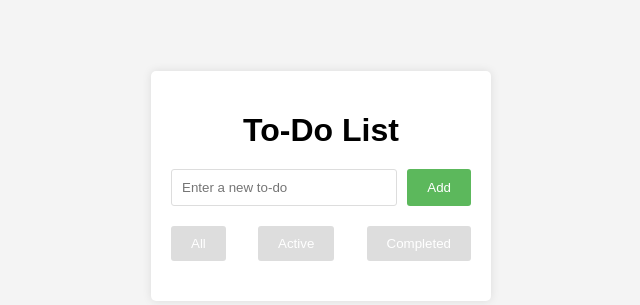
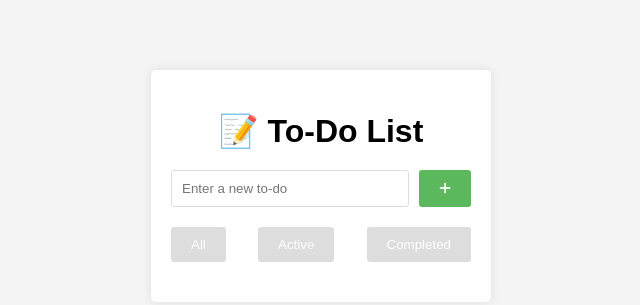
Before and after one commit to abhetu/todo-app, a plain HTML site: page index.html in a window 1280 px wide. Shown: the part 214-519 px from the top of the page, without its empty margins (319-959 px from the left). Drawn offline with Linux system fonts and the light colour scheme.

Commit message:
index.html updated

```diff
--- a/index.html
+++ b/index.html
@@ -1,9 +1,3 @@
-<!--
-File: index.html
-Author: Your Name
-Date: 2024-06-19
-Description: Simple To-Do App using HTML, CSS, and JavaScript.
--->
 <!DOCTYPE html>
 <html lang="en">
 <head>
@@ -11,13 +5,14 @@ Description: Simple To-Do App using HTML, CSS, and JavaScript.
     <meta name="viewport" content="width=device-width, initial-scale=1.0">
     <title>To-Do App</title>
     <link rel="stylesheet" href="styles.css">
+    <script src="https://kit.fontawesome.com/a076d05399.js" crossorigin="anonymous"></script>
 </head>
 <body>
     <div class="container">
-        <h1>To-Do List</h1>
+        <h1>📝 To-Do List</h1>
         <form id="todo-form">
             <input type="text" id="todo-input" placeholder="Enter a new to-do">
-            <button type="submit">Add</button>
+            <button type="submit"><i class="fas fa-plus"></i></button>
         </form>
         <div class="filters">
             <button id="all">All</button>
```
